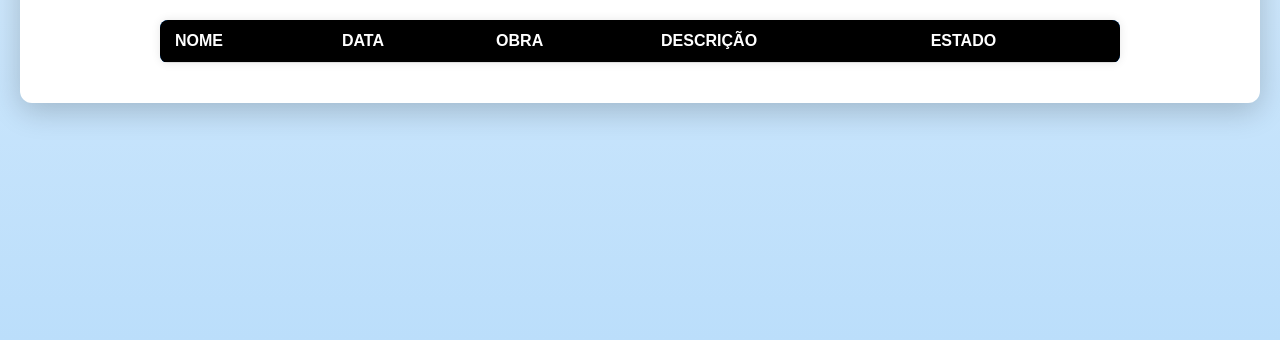
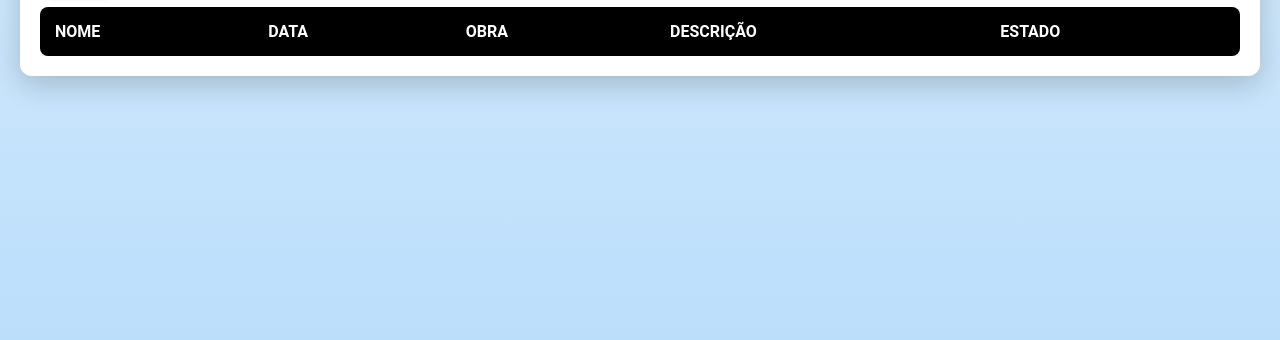
Before and after one commit to Bernas131113/AllRestore, a website: page escritorioarea.html in a window 1280 px wide. Shown: the part 460-800 px from the top of the page. Drawn offline with Linux system fonts and the light colour scheme; no server answers.

Commit message:
Commitstyles

```diff
--- a/styles.css
+++ b/styles.css
@@ -230,10 +230,17 @@
     box-shadow: 0 2px 10px rgba(0, 0, 0, 0.1);
 }
 
+#tabela-encomendas-wrapper {
+    width: 100%; /* Contêiner ocupa 100% da largura */
+    overflow-x: auto; /* Permite rolar horizontalmente se necessário */
+    padding: 0; /* Remove o padding adicional */
+    box-sizing: border-box; /* Garante que o padding ou bordas não afetem o tamanho do contêiner */
+}
+
 #tabela-encomendas {
     width: 100%;
     border-collapse: collapse;
-    margin-top: 20px;
+    margin-top: 0; /* Remove o espaçamento superior */
     background: #fafafa;
     border-radius: 8px;
     overflow: hidden;
@@ -260,6 +267,7 @@
     background: #bbdefb;
     cursor: pointer;
 }
+
 
 /* Admin Área */
 #admin-area {
@@ -402,7 +410,7 @@
     }
 }
 
-@media (max-width: 1250px) {
+@media (max-width: 1000px) {
     .logo-container {
         margin-bottom: -60px;
 
@@ -520,64 +528,11 @@
       #tabela-horarios tbody tr:hover {
         background-color: #bbdefb;
       } /* Ajuste do tamanho das células */
+
     }
 
 
-    #tabela-encomendas-wrapper {
-        max-width: 1000px;
-        margin: 0 auto; /* Centraliza o wrapper na página */
-        padding: 20px;
-        box-sizing: border-box;
-    }
 
-    #tabela-encomendas {
-        width: 100%;
-        border-collapse: collapse; /* Remove o espaçamento entre as células */
-        font-family: Arial, sans-serif;
-        background-color: #ffffff;
-        box-shadow: 0 0 10px rgba(0, 0, 0, 0.1); /* Adiciona uma sombra suave */
-    }
-
-    #tabela-encomendas thead {
-        background-color: #007BFF; /* Cor de fundo do cabeçalho */
-        color: #ffffff; /* Cor do texto do cabeçalho */
-    }
-
-    #tabela-encomendas th,
-    #tabela-encomendas td {
-        padding: 12px 15px;
-        text-align: left;
-        border-bottom: 1px solid #dddddd; /* Linha divisória entre as linhas */
-        white-space: nowrap; /* Impede que o texto quebre em várias linhas */
-        overflow: visible; /* Garante que o texto não seja cortado */
-    }
-
-    #tabela-encomendas tbody tr:hover {
-        background-color: #f1f1f1; /* Efeito de hover nas linhas */
-    }
-
-    #tabela-encomendas th {
-        font-weight: bold;
-    }
-
-    #tabela-encomendas tbody tr:nth-child(even) {
-        background-color: #f9f9f9; /* Zebra striping para linhas pares */
-    }
-
-    .input-wrapper {
-        margin-bottom: 15px;
-    }
-
-    .input-label {
-        margin-top: 8px;
-        margin-right: 10px;
-
-    }
-    .flex-left {
-        display: flex;
-        justify-content: flex-start; /* Alinha à esquerda */
-        margin-left:32%; /* Remove qualquer margem à esquerda */
-    }
 
 
 /* Responsividade para telas muito pequenas (máximo 480px) */
```
